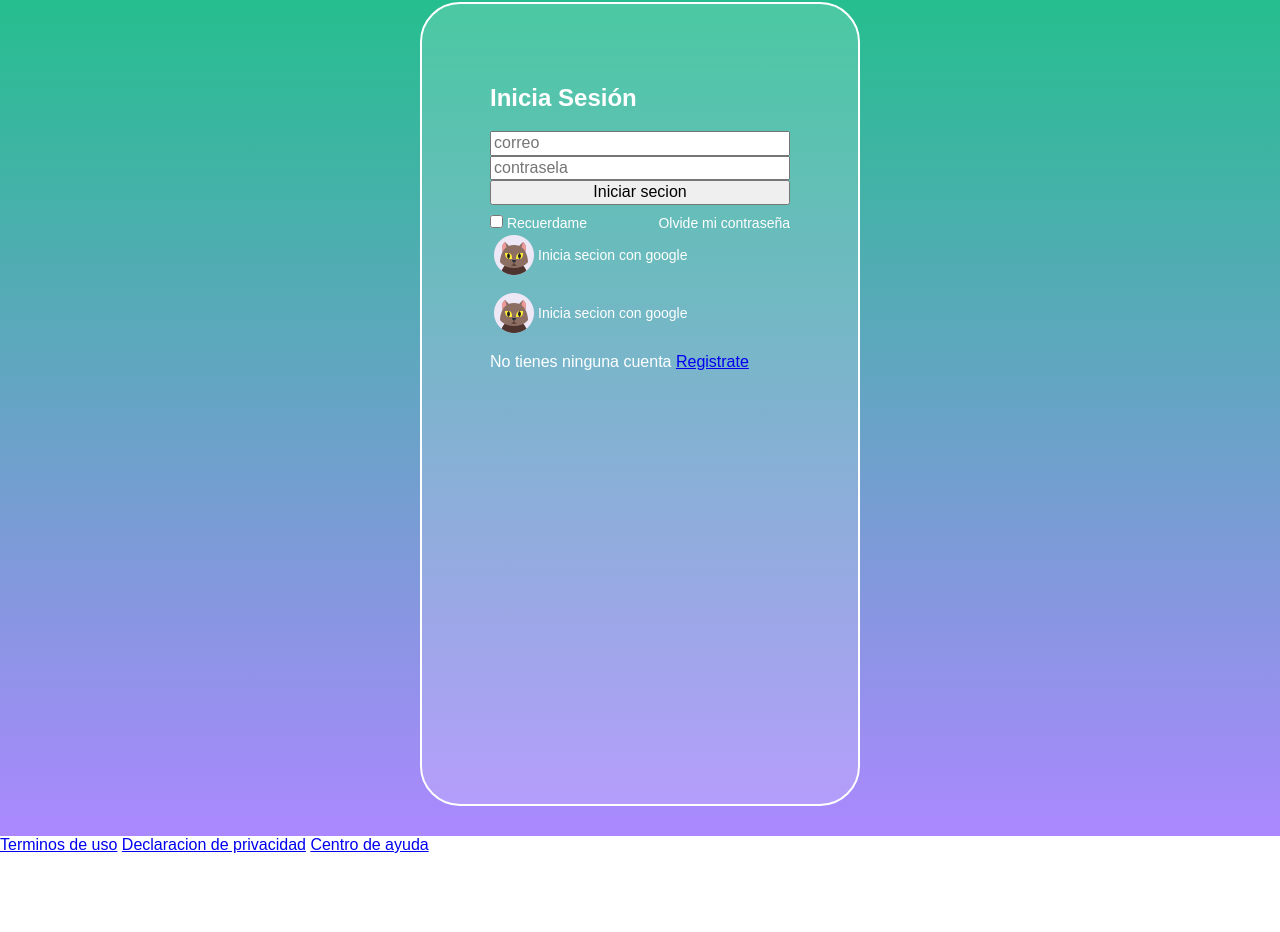
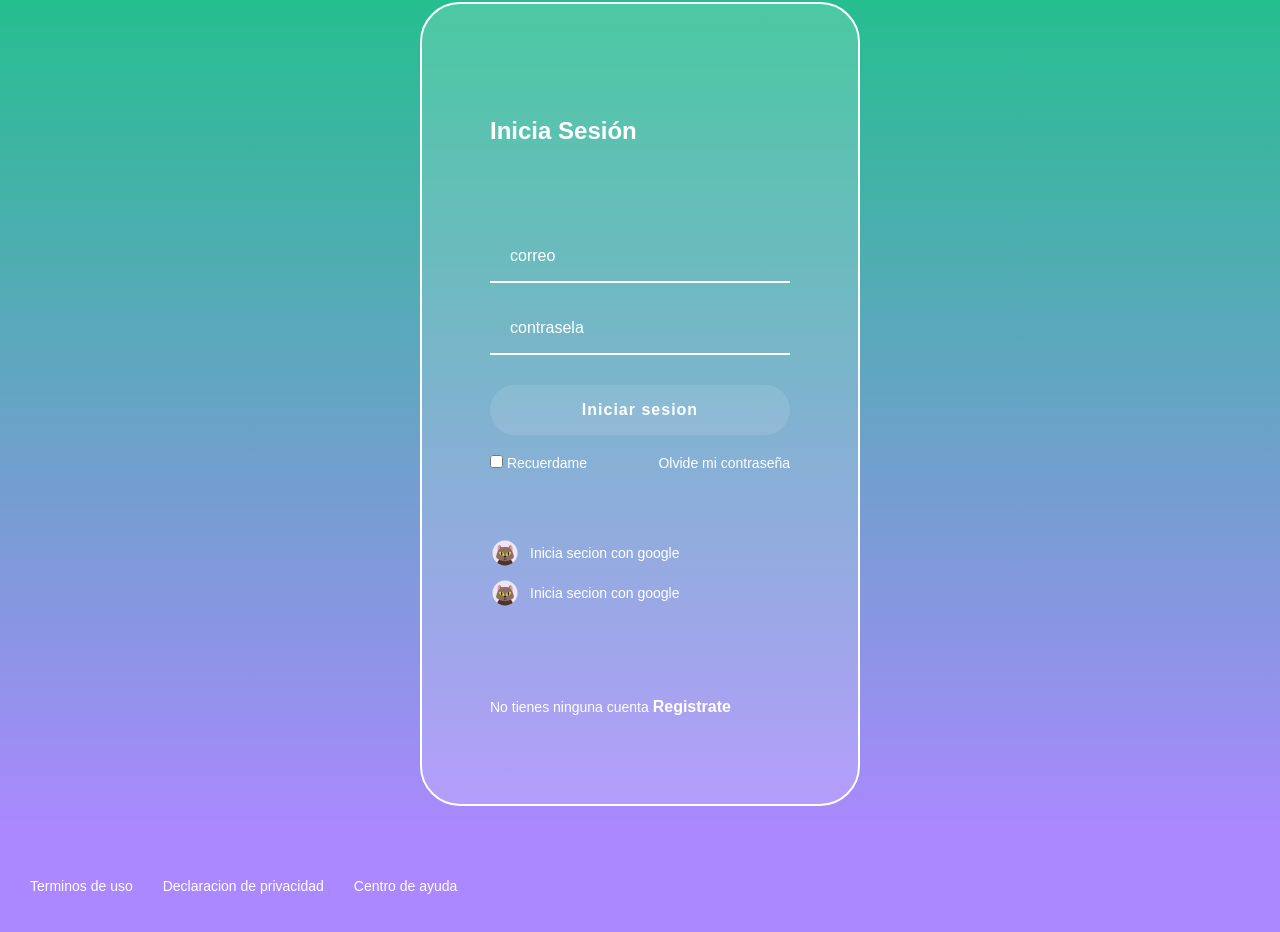
Before and after one commit to BereSoto/platzi-videos, a website: page index.html in a window 1280 px wide. Shown: the part 128-1060 px from the top of the page. Before the commit the page ends 982 px from the top, so only its background shows below. Drawn offline with Linux system fonts and the light colour scheme; a web font is replaced by a local one.

Commit message:
terminando pantalla de inicio de sesion

```diff
--- a/css/index.css
+++ b/css/index.css
@@ -37,6 +37,9 @@ body {
   padding: 60px 68px 40px;
   min-height: 700px;
   width: 300px;
+  display: flex;
+  justify-content: space-around;
+  flex-direction: column;
 }
 
 .login__container--form {
@@ -69,3 +72,71 @@ body {
   font-size: 14px;
   margin-bottom: 10px;
 }
+.login__container--social-media > div > img {
+  width: 30px;
+  margin-right: 10px;
+}
+
+.login__container--registro {
+  font-size: 14px;
+}
+
+.login__container--registro a {
+  font-size: 16px;
+  font-weight: bold;
+  color: #ffffff;
+  text-decoration: none;
+}
+.login__container--registro a:hover {
+  text-decoration: underline;
+}
+
+.input {
+  background-color: transparent;
+  border-left: 0px;
+  border-top: 0px;
+  border-right: 0px;
+  border-bottom: 2px solid #ffffff;
+  font-family: "Muli", sans-serif;
+  font-family: 16px;
+  margin-bottom: 20px;
+  padding: 0px 20px;
+  outline: none;
+  height: 50px;
+}
+
+::placeholder {
+  color: #ffffff;
+}
+.button {
+  background-color: rgba(255, 255, 255, 0.1);
+  border: none;
+  border-radius: 25px;
+  color: #ffffff;
+  cursor: pointer;
+  font-size: 16px;
+  font-weight: bold;
+  font-family: "Muli", sans-serif;
+  height: 50px;
+  letter-spacing: 1px;
+  margin: 10px 0px;
+}
+
+.footer {
+  display: flex;
+  align-items: center;
+  height: 100px;
+  width: 100%;
+  background-color: #ab88ff;
+}
+
+.footer a {
+  color: #ffffff;
+  cursor: pointer;
+  font-size: 14px;
+  padding-left: 30px;
+  text-decoration: none;
+}
+.footer a:hover {
+  text-decoration: underline;
+}
--- a/index.html
+++ b/index.html
@@ -33,7 +33,7 @@
         <form class="login__container--form" action="">
           <input class="input" type="text" name="" id="" placeholder="correo" />
           <input class="input" type="password" placeholder="contrasela" />
-          <button class="button">Iniciar secion</button>
+          <button class="button">Iniciar sesion</button>
           <div class="login__container--remember-me">
           <label>
             <input type="checkbox" name="" id="cbox1" value="checkbox" />
```
Also changed, not shown: assets/facebook.svg (added), assets/twitter.svg (added), 1 other file.
